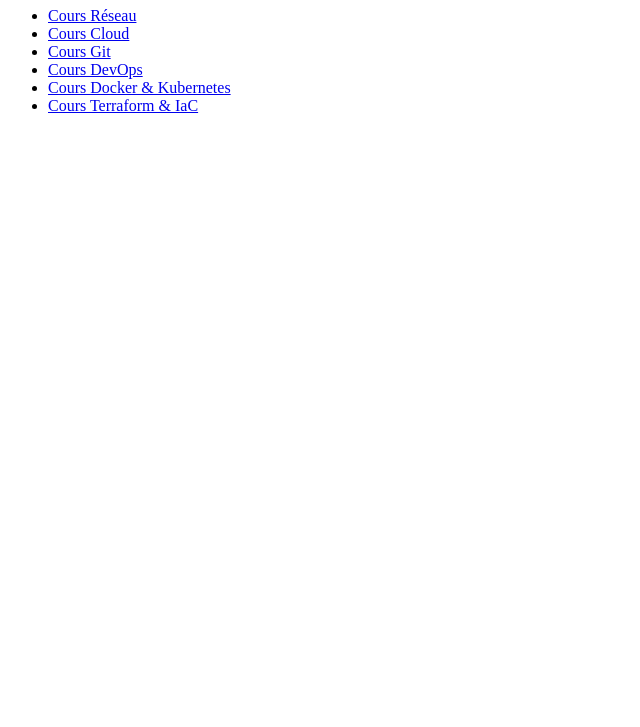
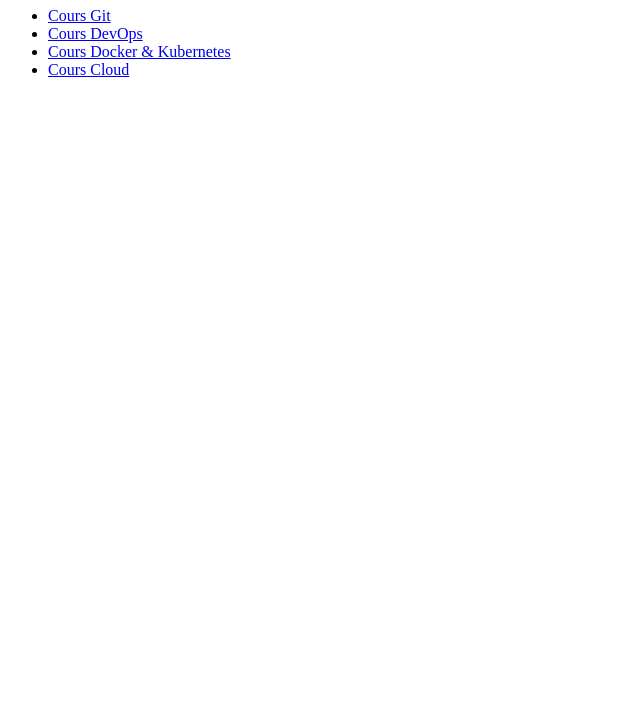
Before and after one commit to cours-iut-montreuil/cours-iut-montreuil.github.io, a plain HTML site: page index.html in a window 1280 px wide. Shown: the part 73-800 px from the top of the page, without its empty margins (0-640 px from the left). Drawn offline with Linux system fonts and the light colour scheme.

Commit message:
Revamp page
Signed-off-by: Laurent Grangeau <laurent.grangeau@gmail.com>

```diff
--- a/index.html
+++ b/index.html
@@ -9,12 +9,6 @@
     <h1>Courses in a nutshell</h1>
     <ul>
         <li>
-            <a href="network">Cours Réseau</a>
-        </li>
-        <li>
-            <a href="cloud">Cours Cloud</a>
-        </li>
-        <li>
             <a href="git">Cours Git</a>
         </li>
         <li>
@@ -24,7 +18,7 @@
             <a href="dockerkube">Cours Docker & Kubernetes</a>
         </li>
         <li>
-            <a href="terraform">Cours Terraform & IaC</a>
+            <a href="cloud">Cours Cloud</a>
         </li>
     </ul>
 </body>
```
